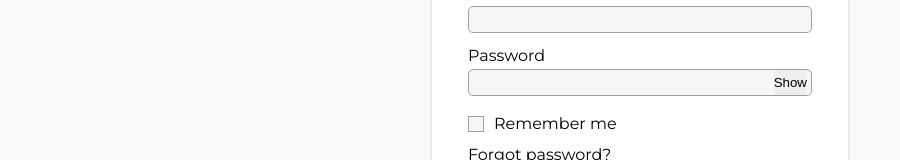
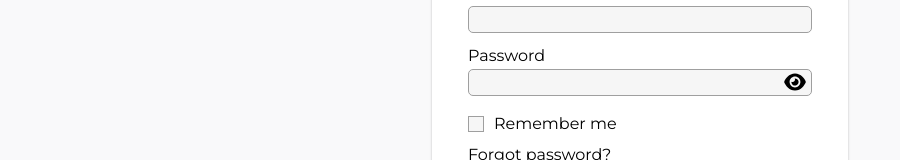
Before and after one commit to alexbrilevski/study-cards, a React (Vite) app: page /#/login in a window 1280 px wide. Shown: the part 242-402 px from the top of the page, without its empty margins (0-900 px from the left). Built offline with nearby package versions, Linux system fonts and the light colour scheme; no server answers.

Commit message:
feat(UI): Add generic component for rendering SVG icons

```diff
--- /dev/null
+++ b/src/main/ui/common/components/IconSvg/IconSvg.tsx
@@ -0,0 +1,10 @@
+import type { FC } from 'react';
+
+type IconSvgProps = {
+  src: string;
+  size: number;
+};
+
+export const IconSvg: FC<IconSvgProps> = ({ src, size }) => {
+  return <img src={src} width={size} height={size} alt='' aria-hidden='true' />;
+};
--- a/src/main/ui/common/components/InputText/InputText.module.css
+++ b/src/main/ui/common/components/InputText/InputText.module.css
@@ -30,6 +30,12 @@
   position: absolute;
   top: 1px;
   right: 5px;
+  display: flex;
+  justify-content: center;
+  align-items: center;
+  width: 24px;
   height: calc(100% - 2px);
+  background: transparent;
+  border: none;
   cursor: pointer;
 }
--- a/src/main/ui/common/components/InputText/InputText.tsx
+++ b/src/main/ui/common/components/InputText/InputText.tsx
@@ -6,6 +6,9 @@ import {
   type InputHTMLAttributes,
   type KeyboardEvent,
 } from 'react';
+import { IconSvg } from '../IconSvg/IconSvg';
+import eyeIcon from '../../../../../assets/icons/eye.svg';
+import eyeSlashIcon from '../../../../../assets/icons/eye-slash.svg';
 import s from './InputText.module.css';
 
 type DefaultInputProps = DetailedHTMLProps<
@@ -69,7 +72,10 @@ const InputText: FC<InputTextProps> = ({
       {error && <span className={finalSpanClassName}>{error}</span>}
       {isPasswordInput && (
         <button type={'button'} className={s['toggle-button']} onClick={handleChangeInputType}>
-          {inputType === 'password' ? 'Show' : 'Hide'}
+          <IconSvg
+            src={inputType === 'password' ? eyeIcon : eyeSlashIcon}
+            size={24}
+          />
         </button>
       )}
     </div>
```
Also changed, not shown: src/assets/icons/eye-slash.svg (added), src/assets/icons/eye.svg (added).
